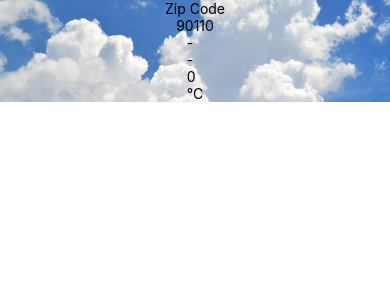
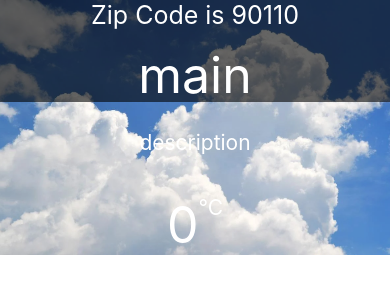
Before and after one commit to 6310110107/3SA04, a React Native app: screen / in a window 390 px wide. Shown: the top 300 px of the page. Built offline with nearby package versions, Linux system fonts and the light colour scheme.

Commit message:
part3-CHALLENGE

```diff
--- a/App.js
+++ b/App.js
@@ -22,5 +22,3 @@
     paddingTop: Constants.StatusBarHeight
   },
 });
-
-//นาทีที่ 25.09
--- a/components/Forecast.js
+++ b/components/Forecast.js
@@ -1,15 +1,41 @@
-import React from "react"
-import { Text, View } from "react-native"
+import React from 'react';
+import { View, Text, StyleSheet} from 'react-native';
+import Constants from 'expo-constants';
+
 
 export default function Forecast(props) {
     return (
-        <View >
-            <Text>{props.main}</Text>
-            <Text>{props.description}</Text>
-            <View>
-                <Text>{props.temp}</Text>
-                <Text>°C</Text>
+        <View>
+            <View style={styles.distance}>
+                <Text style={styles.head}>main</Text>
+                <Text style={styles.text}>{props.main}</Text>
+                <Text style={styles.text}>description</Text>
+                <Text style={styles.text}>{props.description}</Text>
+            </View>
+            <View style={{flexDirection: 'row', justifyContent: 'center'}}>
+                <Text style={styles.head}>{props.temp}</Text>
+                <Text style={styles.text}>°C</Text>
             </View>
         </View>
     );
 }
+
+
+const styles = StyleSheet.create({
+    distance: {
+        padding: 15
+    },
+
+    head: {
+        fontSize: 50,
+        textAlign: 'center',
+        color: 'white'
+    },
+
+
+    text: {
+        fontSize: 21,
+        textAlign: 'center',
+        color: 'white'
+    }
+});
--- a/components/Weather.js
+++ b/components/Weather.js
@@ -1,19 +1,20 @@
 import React, { useState } from "react";
-import { ImageBackground, StyleSheet, Text } from "react-native";
+import { ImageBackground, StyleSheet, Text, View } from "react-native";
 import Forecast from "./Forecast";
 
 export default function Weather(props) {
     const [forecastInfo, setForecastInfo] = useState({
-        main: '-',
-        description: '-',
+        main: ' ',
+        description: ' ',
         temp: 0
     })
 
     return (
             <ImageBackground source={require('../bg.jpg')} style={styles.backdrop}>
-                <Text>Zip Code</Text>
-                <Text>{props.zipCode}</Text>
-                <Forecast {...forecastInfo} />
+                <View style={styles.segmented}>
+                    <Text style={styles.text}>Zip Code is {props.zipCode}</Text>
+                    <Forecast {...forecastInfo} />
+                </View>
             </ImageBackground>
     )
 }
@@ -21,8 +22,24 @@
 
 const styles = StyleSheet.create({
     backdrop: {
+        flexDirection: 'column',
         alignItems: 'center',
         width: '100%',
         height: '100%'
+    },
+
+
+    text: {
+        fontSize: 25,
+        color: 'white',
+        textAlign: 'center',
+    },
+
+
+    segmented: {
+        backgroundColor: 'rgba(0, 0, 0, 0.6)',
+        width:"100%",
+        height:"40%",
+        alignItems: 'center'
     }
-})
+});
```
